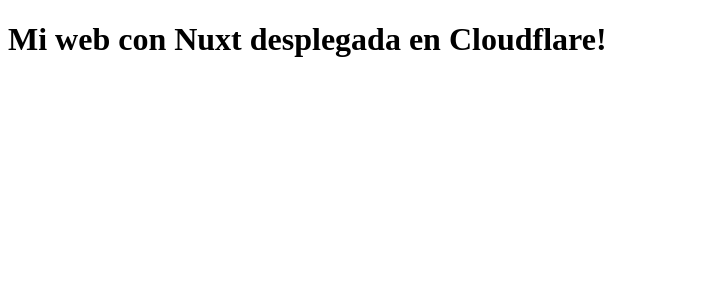
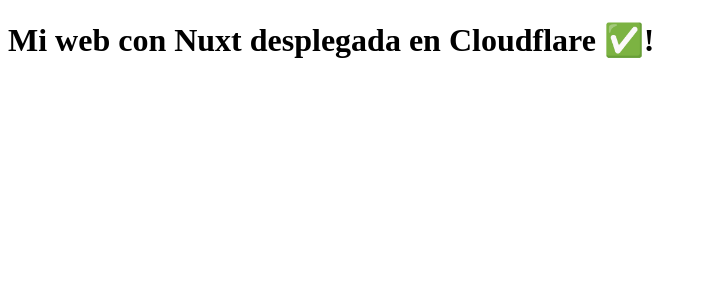
Before and after one commit to imlautaro/web_nuxt4, a Nuxt app: page / in a window 1280 px wide. Shown: the top 300 px of the page, without its empty margins (0-707 px from the left). Built offline with nearby package versions, Linux system fonts and the light colour scheme.

Commit message:
Update header text to include a checkmark emoji for Cloudflare deployment

```diff
--- a/app/app.vue
+++ b/app/app.vue
@@ -1,5 +1,5 @@
 <template>
   <div>
-    <h1>Mi web con Nuxt desplegada en Cloudflare!</h1>
+    <h1>Mi web con Nuxt desplegada en Cloudflare ✅!</h1>
   </div>
 </template>
```
